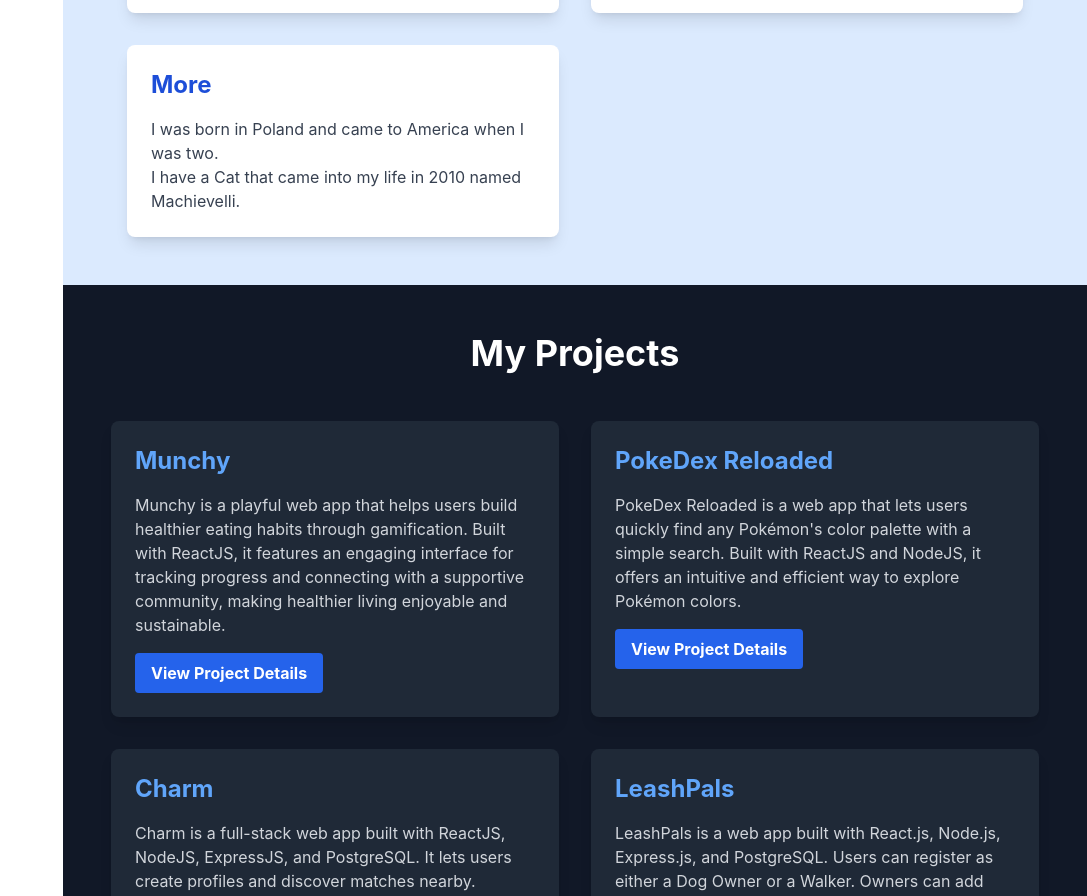
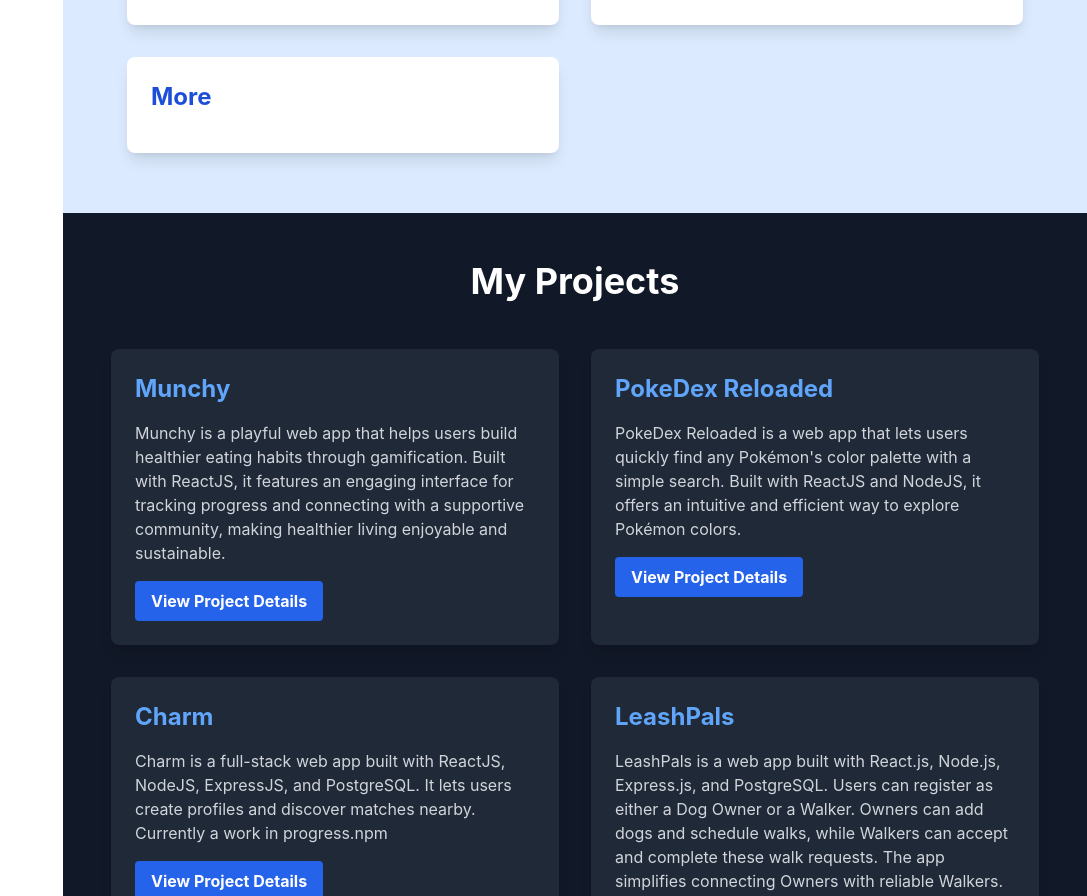
Before and after one commit to FilTatarnik/2024-portfolio, a React (Create React App) app: page / in a window 1280 px wide. Shown: the part 1387-2283 px from the top of the page, without its empty margins (193-1280 px from the left). Built offline with nearby package versions, Linux system fonts and the light colour scheme.

Commit message:
fixing about me

```diff
--- a/src/components/AboutUs.js
+++ b/src/components/AboutUs.js
@@ -29,8 +29,8 @@
       </div>
       <div className="bg-white p-6 rounded-lg shadow-lg hover:shadow-xl transition-shadow duration-300">
         <h3 className="text-2xl font-bold mb-4 text-blue-700">More</h3>
-        <p className="text-gray-700">I was born in Poland and came to America when I was two.</p>
-        <p className="text-gray-700">I have a Cat that came into my life in 2010 named Machievelli.</p>
+        <p className="text-gray-700"></p>
+        <p className="text-gray-700"></p>
       </div>
     </div>
   </section>
```
